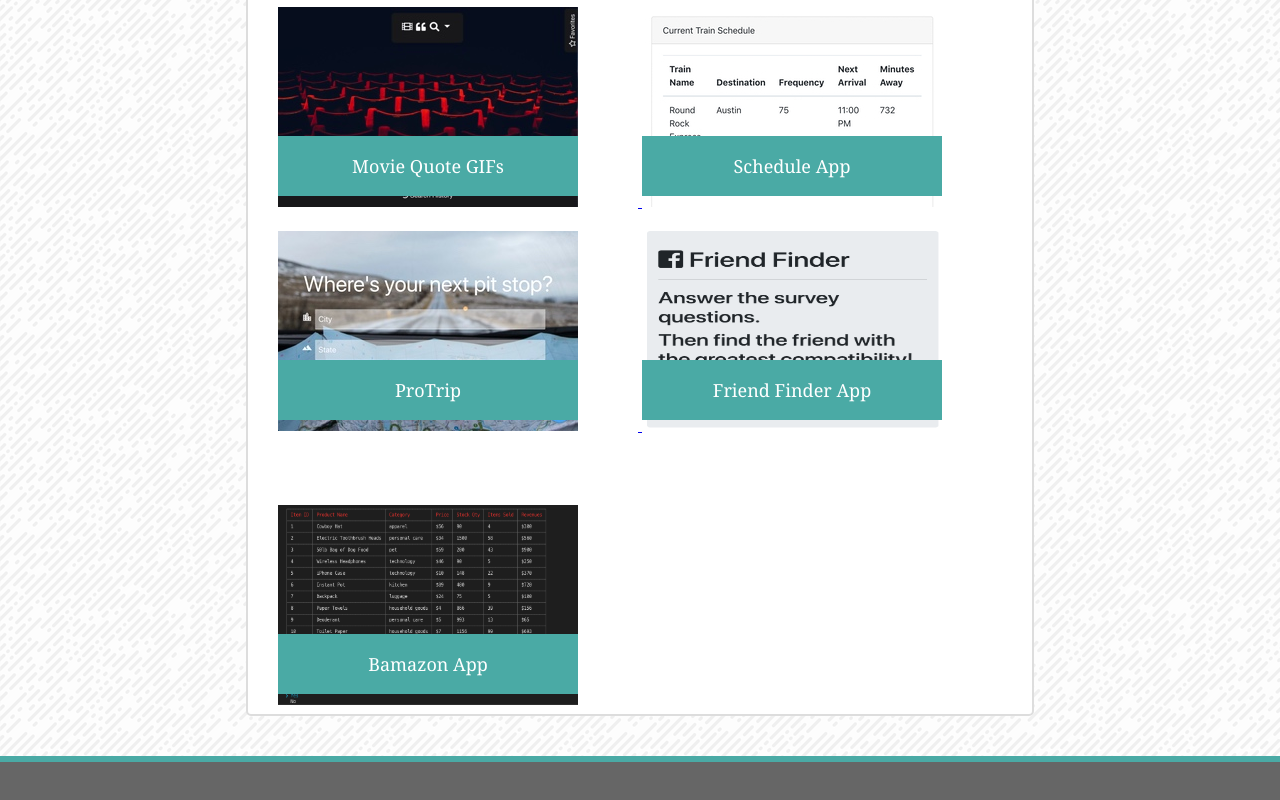
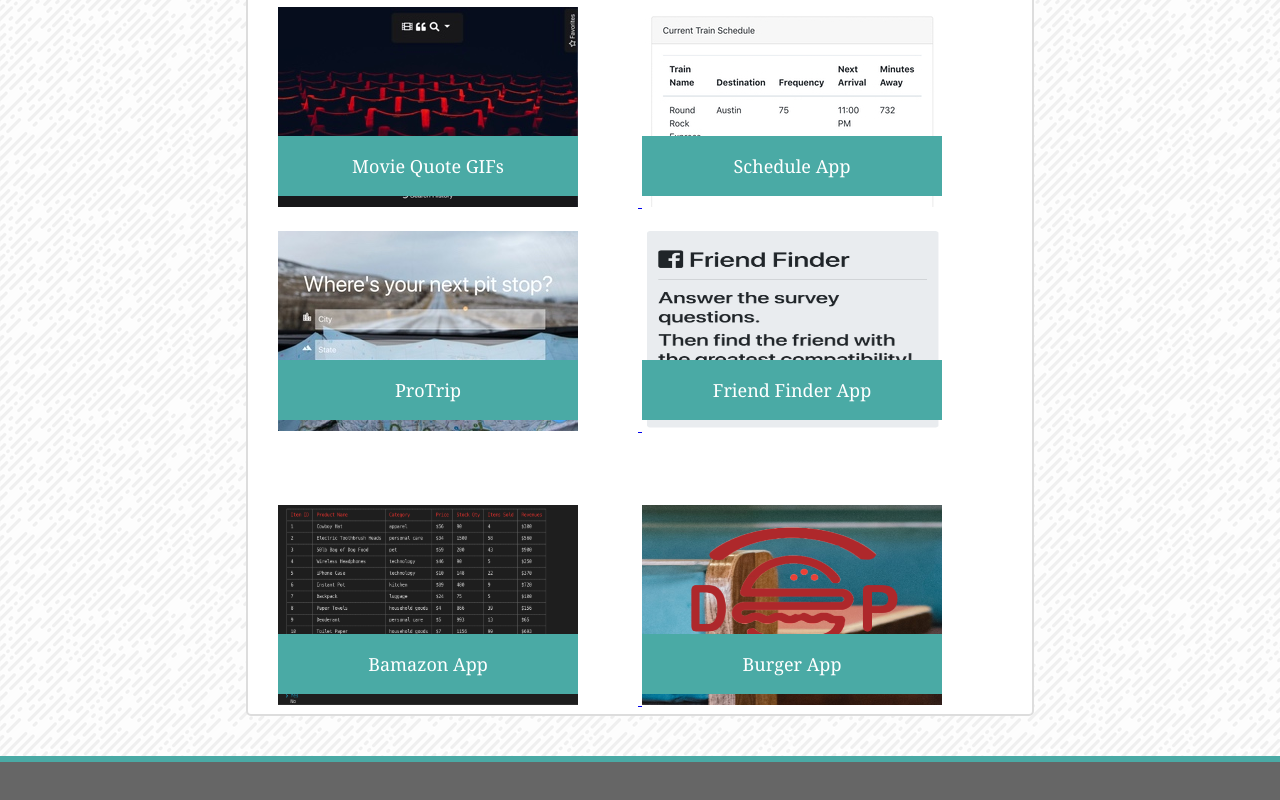
Before and after one commit to danielpolk/danielpolk.github.io, a plain HTML site: page portfolio.html in a window 1280 px wide. Shown: the part 421-1221 px from the top of the page. Drawn offline with Linux system fonts and the light colour scheme.

Commit message:
updated portfolio

```diff
--- a/assets/css/portfolio_style.css
+++ b/assets/css/portfolio_style.css
@@ -65,7 +65,7 @@ li a:hover {
 }
 
 
-#spur, #friendFinder, #bamazon {
+#spur, #friendFinder, #bamazon, #burger {
     height: 200px;
     width: 300px;
 }
--- a/portfolio.html
+++ b/portfolio.html
@@ -80,11 +80,11 @@
                 </div>
             </a>
 
-            <!-- <a href="https://protected-lowlands-45714.herokuapp.com/">
-                <div class="project-image"><img id="friendFinder" src="assets/images/friendFinderPic.png">
-                    <div class="project-banner"><p>Friend Finder App</p></div>
+            <a href="https://young-oasis-21652.herokuapp.com/">
+                <div class="project-image"><img id="burger" src="assets/images/burger.png">
+                    <div class="project-banner"><p>Burger App</p></div>
                 </div>
-            </a> -->
+            </a>
         </div>
     </section>
 
```
Also changed, not shown: assets/images/burger.png (added).
